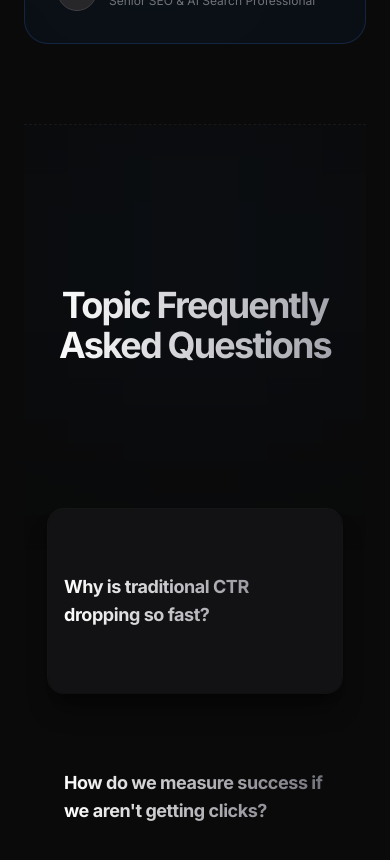
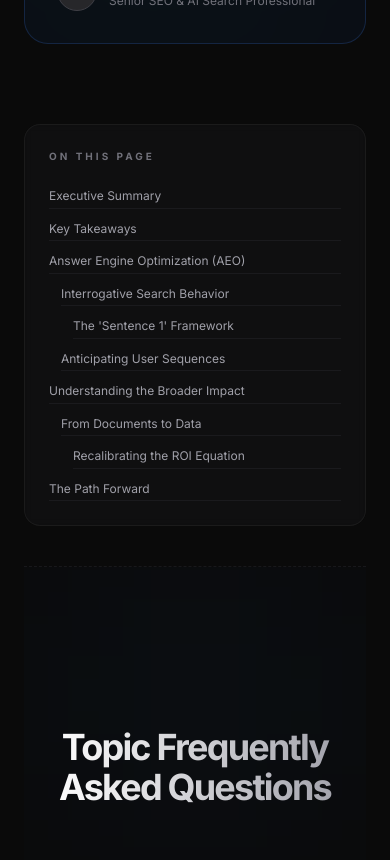
Before and after one commit to Chaitanya9184/portfolio, a Next.js app: page /blog/aeo-dominance-google-gemini-search-upgrades in a window 390 px wide. Shown: the part 4040-4900 px from the top of the page. Built offline with nearby package versions, Linux system fonts and the light colour scheme.

Commit message:
feat: Restore inline On This Page index above FAQ section

```diff
--- a/src/app/blog/[slug]/BlogPostClient.tsx
+++ b/src/app/blog/[slug]/BlogPostClient.tsx
@@ -4,6 +4,7 @@ import React from 'react';
 import Link from 'next/link';
 import { motion } from 'framer-motion';
 import VoiceReader from '@/components/VoiceReader';
+import TableOfContents from '@/components/TableOfContents';
 import FAQSection from '@/components/FAQSection';
 import BlogCTA from '@/components/BlogCTA';
 import type { BlogPost } from '@/lib/blog-data';
@@ -204,6 +205,11 @@ export default function BlogPostClient({ post }: BlogPostClientProps) {
                         transition={{ delay: 0.5 }}
                         className="mt-20"
                     >
+                        {/* Compact inline Table of Contents — shown before FAQs */}
+                        <div className="mb-10 p-6 rounded-2xl bg-zinc-900/40 border border-white/5 backdrop-blur-sm">
+                            <p className="text-[10px] font-bold uppercase tracking-[0.3em] text-zinc-500 mb-5">On This Page</p>
+                            <TableOfContents content={post.content} inline />
+                        </div>
                         <FAQSection faqs={post.faqs} title="Topic Frequently Asked Questions" />
                     </motion.div>
                 )}
--- a/src/components/TableOfContents.tsx
+++ b/src/components/TableOfContents.tsx
@@ -9,7 +9,7 @@ interface Heading {
     level: number;
 }
 
-export default function TableOfContents({ content }: { content: string }) {
+export default function TableOfContents({ content, inline = false }: { content: string; inline?: boolean }) {
     const [headings, setHeadings] = useState<Heading[]>([]);
     const [activeId, setActiveId] = useState<string>("");
 
@@ -52,6 +52,29 @@ export default function TableOfContents({ content }: { content: string }) {
 
     if (headings.length === 0) return null;
 
+    // ─── Inline mode: compact two-column grid placed inside the article ───
+    if (inline) {
+        return (
+            <ul className="grid grid-cols-1 sm:grid-cols-2 gap-x-8 gap-y-2">
+                {headings.map((heading) => (
+                    <li key={heading.id} style={{ paddingLeft: `${(heading.level - 2) * 0.75}rem` }}>
+                        <a
+                            href={`#${heading.id}`}
+                            onClick={(e) => {
+                                e.preventDefault();
+                                document.getElementById(heading.id)?.scrollIntoView({ behavior: 'smooth' });
+                            }}
+                            className="text-xs text-zinc-400 hover:text-white transition-colors leading-relaxed block py-0.5 border-b border-zinc-800/50 hover:border-zinc-600 hover:pl-1 transition-all"
+                        >
+                            {heading.text}
+                        </a>
+                    </li>
+                ))}
+            </ul>
+        );
+    }
+
+    // ─── Default: sticky sidebar ───
     return (
         <nav className="hidden lg:block sticky top-32 self-start w-64 mr-12 shrink-0">
             <motion.div
```
